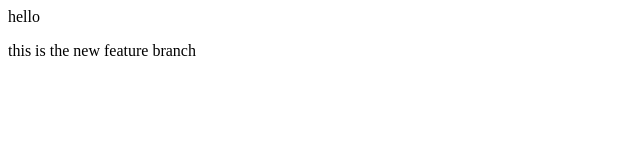
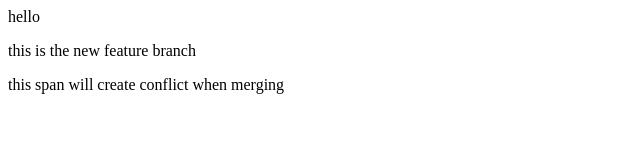
Before and after one commit to Ramsha-dev/practice-repo, a plain HTML site: page index.html in a window 1280 px wide. Shown: the whole page, without its empty margins (0-640 px from the left). Drawn offline with Linux system fonts and the light colour scheme.

Commit message:
adding span

```diff
--- a/index.html
+++ b/index.html
@@ -1,2 +1,3 @@
 <div>hello</div>
 <p>this is the new feature branch</p>
+<span>this span will create conflict when merging</span>
```
